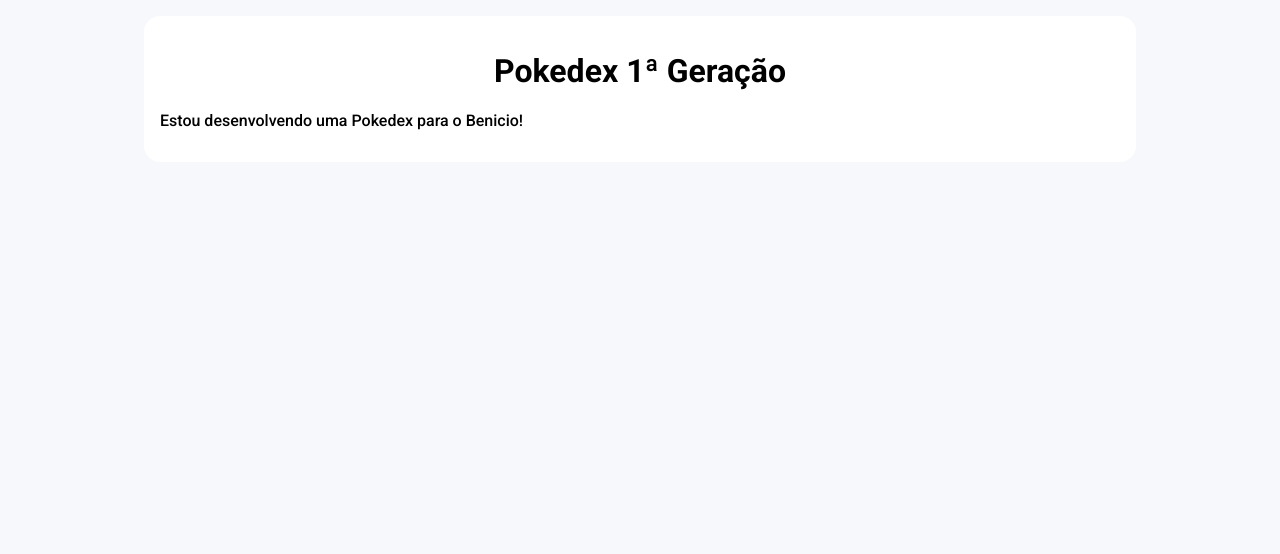
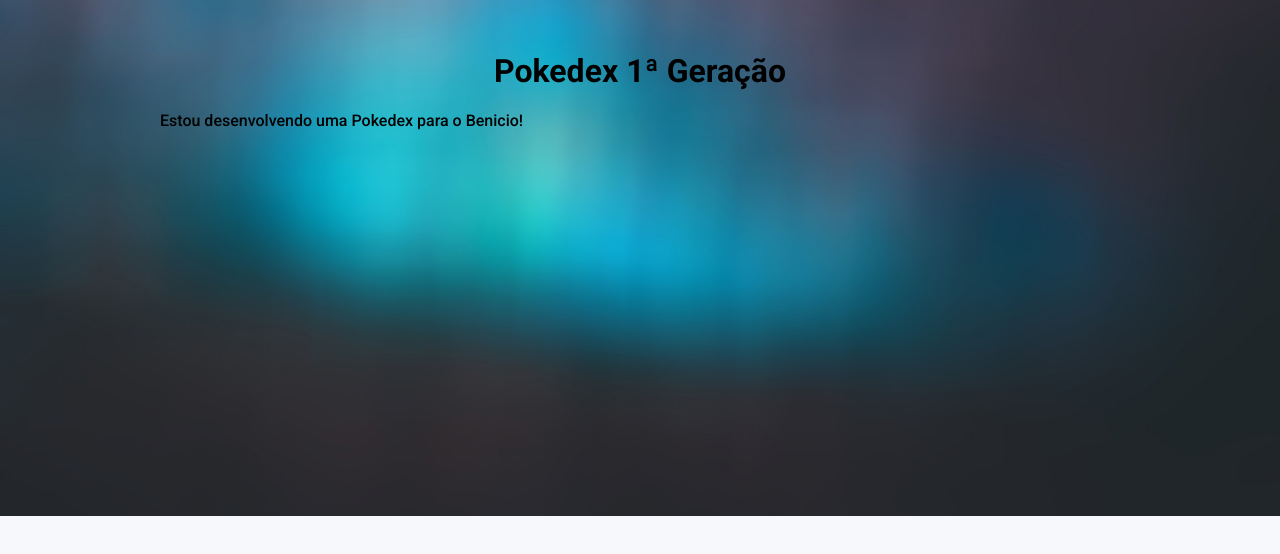
Before and after one commit to PedroFelippeVidinha/pokedex, a plain HTML site: page index.html in a window 1280 px wide. Drawn offline with nearby package versions, Linux system fonts and the light colour scheme; no server answers.

Commit message:
feat: background

```diff
--- a/assets/css/global.css
+++ b/assets/css/global.css
@@ -11,7 +11,7 @@ body {
     width: 100vw;
     height: 100vh;
     padding: 1rem;
-    background-color: #fff;
+    /* background-color: #fff; */
 }
 
 body .dark-theme {
--- a/index.html
+++ b/index.html
@@ -23,7 +23,8 @@
     <link rel="stylesheet" href="assets/css/pokedex.css">
 </head>
 
-<body>
+<body style="background-image: url(assets/background.jpeg);
+      min-height: 100%; background-size: cover; background-repeat: no-repeat; background-position: center center;">
     <section class="content">
         <div id="generations">
 
```
Also changed, not shown: assets/background.jpeg (added).
